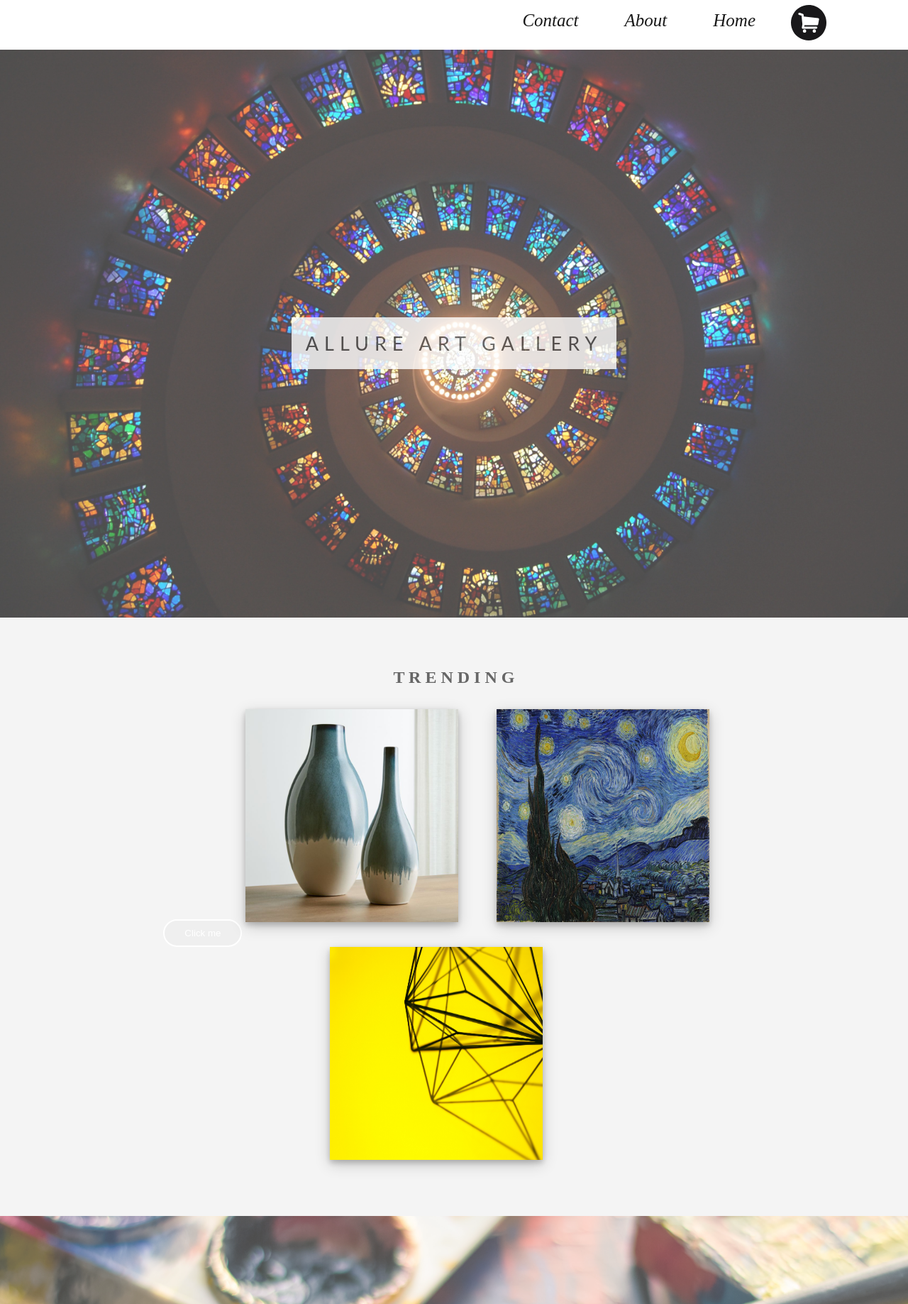
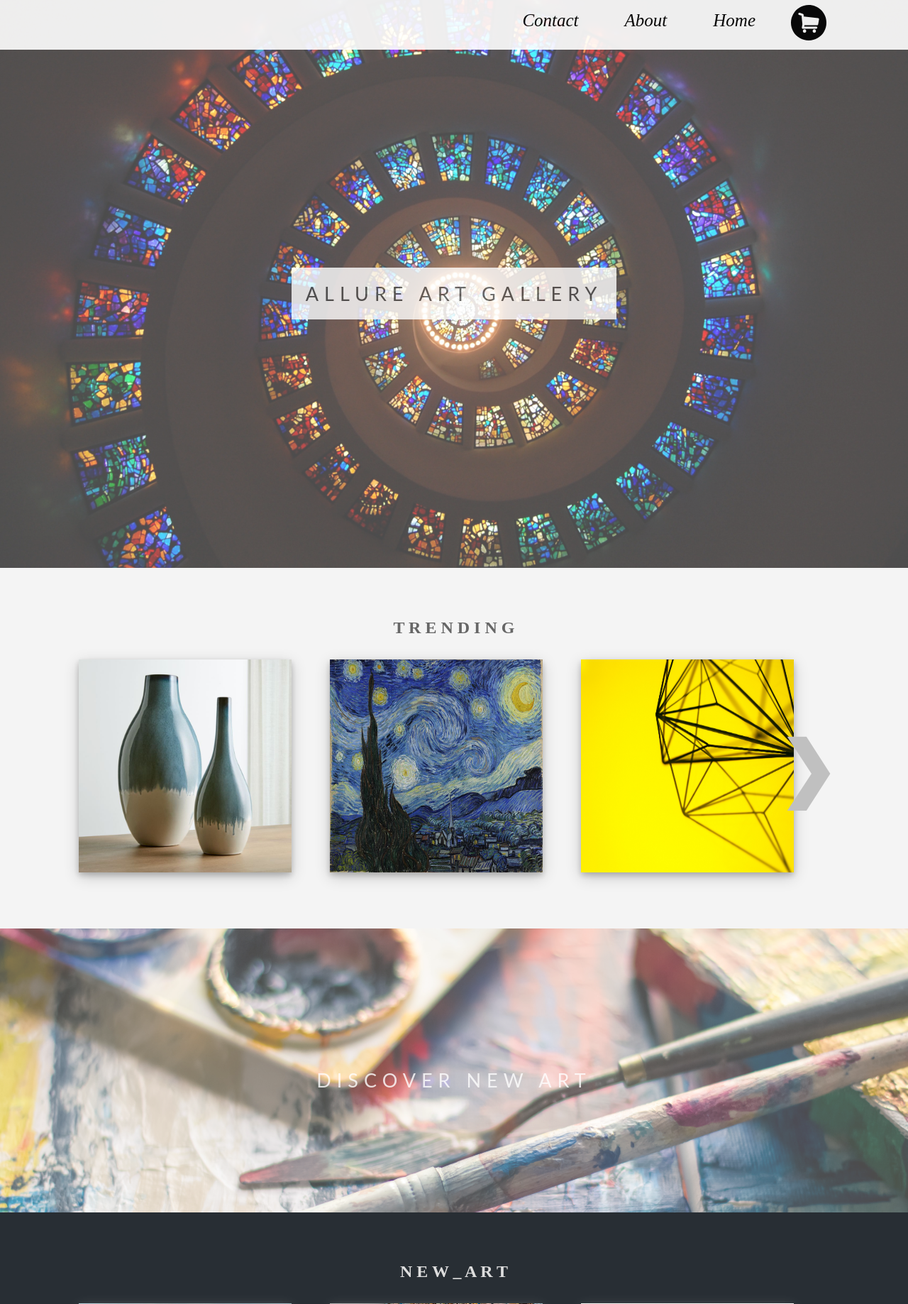
Before and after one commit to girishgr8/ArtGallery, a PHP site: page /ArtGallery/homepage.php in a window 1280 px wide. Shown: the top 1837 px of the page at 71% size. Run offline with PHP 8.4, Linux system fonts and the light colour scheme.

Commit message:
added horizontal scroll

```diff
--- a/homepage.css
+++ b/homepage.css
@@ -8,14 +8,50 @@ body, html{
   color:#666;
 }
 
+.prev,
+.next {
+  cursor: pointer;
+  position: absolute;
+  margin-top: 30px;
+  color: silver;
+  margin-top: 100px;
+  font-weight: bold;
+  font-size: 100px;
+  height: 100px;
+  line-height: 100px;
+  transition: 0.6s ease;
+  border-radius: 0 3px 3px 0;
+  user-select: none;
+  -webkit-user-select: none;
+}
+
+/* Position the "next button" to the right */
+.next {
+  right: 100px;
+  border-radius: 3px 0 0 3px;
+}
+
+.prev{
+	left:100px;
+	margin-right: 500px;
+	border-radius: 3px 0 0 3px;
+}
+
+.prev:hover,
+.next:hover {
+  background-color: rgba(192, 192, 192, 0.8);
+}
 
 .button {
 	background-color: $blue;
 	border: 2px solid white;
+	margin-left: 90px;
 	border-radius: 30px;
 	text-decoration: none;
 	padding: 10px 28px;
-	color: white;
+	color: black;
+	text-transform:uppercase;
+	font-style: bold;
 	margin-top: 10px;
 	display: inline-block;
 	&:hover {
@@ -42,7 +78,7 @@ body, html{
 .info{
 	color: black;
 	margin-left: 90px;
-	margin-bottom: 50px;
+	margin-bottom: 30px;
 	font-family: timesnewroman;
 	text-transform:uppercase;
 }
@@ -190,11 +226,12 @@ opacity: 1;
 
 .header{
     opacity: 0.9;
+    z-index: 3;
     background: white;
     margin-right: 100px;
     width: 100%;
     height: 70px;
-    position: relative;
+    position: fixed;
 
   }
 
--- a/homepage.php
+++ b/homepage.php
@@ -24,26 +24,26 @@ function openModal(){
 
 
 }
-document.getElementById("trend1").onclick = function() {
+document.getElementById("1").onclick = function() {
   openModal();
-  document.getElementById("modalImg").src=document.getElementById('trend1').src ;
+  document.getElementById("modalImg").src=document.getElementById('1').src ;
   document.getElementById('title').innerHTML = 'The Vase';
   document.getElementById('artist').innerHTML = 'Artist: Hemlich';
   document.getElementById('artworktype').innerHTML = 'Category: Vases';
   document.getElementById('cost').innerHTML = 'Cost: $10000';
 
 }
-document.getElementById("trend2").onclick = function() {
+document.getElementById("2").onclick = function() {
   openModal();
-  document.getElementById("modalImg").src=document.getElementById('trend2').src ;
+  document.getElementById("modalImg").src=document.getElementById('2').src ;
   document.getElementById('title').innerHTML = 'Starry Night';
    document.getElementById('artist').innerHTML = 'Artist: Geuian';
     document.getElementById('artworktype').innerHTML = 'Category: Canvas';
   document.getElementById('cost').innerHTML = 'Cost: $20000';
 }
-document.getElementById("trend3").onclick = function() {
+document.getElementById("3").onclick = function() {
   openModal();
-  document.getElementById("modalImg").src=document.getElementById('trend3').src ;
+  document.getElementById("modalImg").src=document.getElementById('3').src ;
   document.getElementById('title').innerHTML = 'Zangle Zob';
    document.getElementById('artist').innerHTML = 'Artist: Wessels';
     document.getElementById('artworktype').innerHTML = 'Category: Digital Art';
@@ -54,6 +54,34 @@ document.getElementById("trend3").onclick = function() {
 function closeModal(){
   modal.style.display='none';
 }
+
+   var prev= document.getElementById('prev');
+
+           prev.addEventListener('click',previ);
+function previ(){
+  var i;
+  var img = new Image();
+  img.src = document.getElementById('1').src;
+  for (i = 1; i < 3; i++){
+    document.getElementById(""+i+"").src=document.getElementById(""+(i+1)+"").src ;
+  }
+  document.getElementById('3').src=img.src;
+}
+
+
+var next= document.getElementById('next');
+
+           next.addEventListener('click',nexti);
+function nexti(){
+  var i;
+  var img = new Image();
+  img.src = document.getElementById('3').src;
+  for (i = 3; i >1; i--){
+    document.getElementById(""+i+"").src=document.getElementById(""+(i-1)+"").src ;
+  }
+  document.getElementById('1').src=img.src;
+}
+
 }
 
   </script>
@@ -115,28 +143,37 @@ function closeModal(){
   <section class="section section-light">
     <h2>T R E N D I N G</h2>
 
-    <button id="shit" class="button" >Click me</button>
+  <a class="prev" id="prev" >&#10094;</a>
+  <script type="text/javascript">
+
+         </script>
+
    <div class="artcontainer">
-    <img src="art2.jpg" id="trend1"  class="image" style="width:100%">
+    <img src="art2.jpg" id="1"  class="image" style="width:100%">
     <div class="middle">
     <div class="text">The Vase</div>
   </div>
     </div>
 
     <div class="artcontainer">
-    <img src="art1.jpg" class="image" id="trend2"  style="width:100%">
+    <img src="art1.jpg" class="image" id="2"  style="width:100%">
     <div class="middle">
     <div class="text">Starry Night</div>
   </div>
     </div>
 
     <div class="artcontainer">
-    <img src="art8.jpg" class="image" id="trend3"  style="width:100%">
+    <img src="art8.jpg" class="image" id="3"  style="width:100%">
     <div class="middle">
     <div class="text">Zangle Zob</div>
   </div>
     </div>
+ <a class="next" id="next">&#10095;</a>
+ <script type="text/javascript">
+          var next= document.getElementById('next');
 
+           //next.addEventListener('click',);
+         </script>
   </section>
 
   <div class="img2">
@@ -223,6 +260,8 @@ function closeModal(){
 
     </div>
   </div>
+
+    <button id="shit" class="button" >Click me</button>
 </body>
 </head>
 </html>
```
